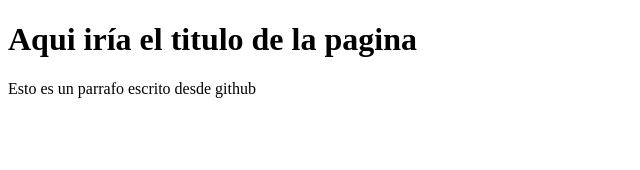
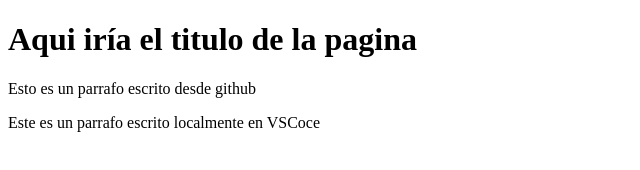
Before and after one commit to lagbe999/Proyecto-Web-Empresa-C, a plain HTML site: page index.html in a window 1280 px wide. Shown: the whole page, without its empty margins (0-640 px from the left). Drawn offline with Linux system fonts and the light colour scheme.

Commit message:
Agregando parrafo localmente de VSCode

```diff
--- a/index.html
+++ b/index.html
@@ -9,5 +9,6 @@
 <body>
     <h1>Aqui iría el titulo de la pagina</h1>
     <p>Esto es un parrafo escrito desde github</p>
+    <p>Este es un parrafo escrito localmente en VSCoce</p>
 </body>
 </html>
```
